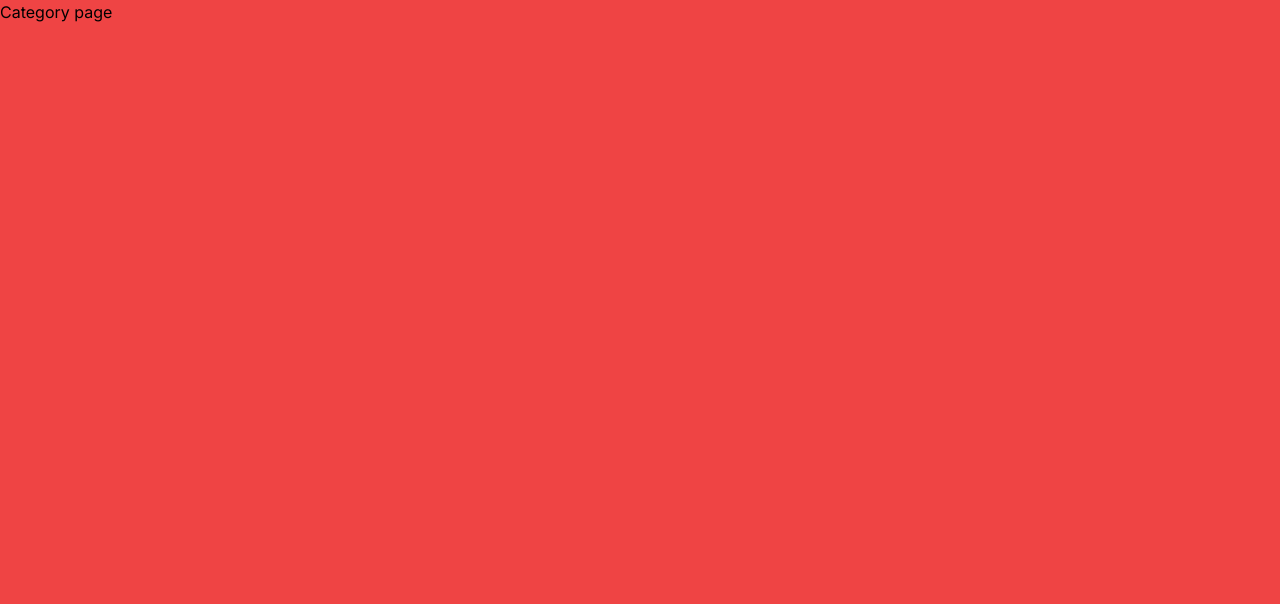
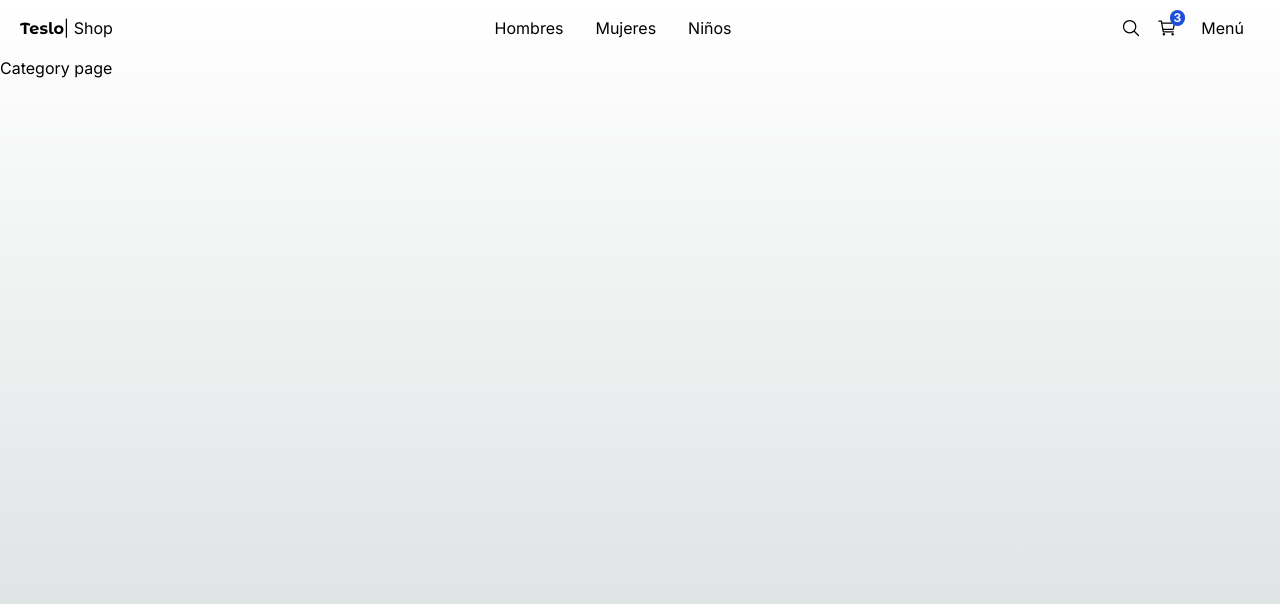
Before and after one commit to Z4nerys/new-teslo-shop-npm, a Next.js app: page /category/kid in a window 1280 px wide. Shown: the top 604 px of the page. Built offline with nearby package versions, Linux system fonts and the light colour scheme.

Commit message:
diseño menu

```diff
--- a/package.json
+++ b/package.json
@@ -11,7 +11,8 @@
   "dependencies": {
     "next": "^14.0.4",
     "react": "^18",
-    "react-dom": "^18"
+    "react-dom": "^18",
+    "react-icons": "^4.12.0"
   },
   "devDependencies": {
     "@types/node": "^20",
--- a/src/app/(shop)/layout.tsx
+++ b/src/app/(shop)/layout.tsx
@@ -1,8 +1,12 @@
+import { TopMenu } from "@/components";
+
 export default function ShopLayout({ children }: {
     children: React.ReactNode;
 }) {
     return(
-        <main className="min-h-screen bg-red-500">
+        <main className="min-h-screen">
+
+            <TopMenu/>
             { children }
         </main>
     )
--- /dev/null
+++ b/src/components/index.ts
@@ -0,0 +1 @@
+export * from './ui/top-menu/TopMenu';
--- /dev/null
+++ b/src/components/ui/top-menu/TopMenu.tsx
@@ -0,0 +1,47 @@
+import Link from "next/link"
+import { IoCartOutline, IoSearchOutline } from "react-icons/io5"
+
+import { titleFont } from "@/config/fonts"
+
+export const TopMenu = () => {
+  return (
+    <nav className="flex px-5 justify-between items-center w-full">
+        {/* logo */}
+        <div>
+            <Link
+                href="/">
+                    <span className={` ${titleFont.className } antialiased font-bold`}>Teslo</span>
+                    <span>| Shop</span>
+            </Link>
+        </div>
+
+        {/* Center Menu */}
+        <div className="hidden sm:block">
+            <Link className="m-2 p-2 rounded-md transition-all hover:bg-gray-100" href="/category/men">Hombres</Link>
+            <Link className="m-2 p-2 rounded-md transition-all hover:bg-gray-100" href="/category/women">Mujeres</Link>
+            <Link className="m-2 p-2 rounded-md transition-all hover:bg-gray-100" href="/category/kids">Niños</Link>
+        </div>
+
+        {/* Search, Cart, Menu */}
+        <div className="flex items-center">
+
+            <Link href="/search" className="mx-2">
+                <IoSearchOutline className="w-5 h-5"/>
+            </Link>
+
+            <Link href="/cart" className="mx-2">
+                <div className="relative">
+                    <span className="absolute text-xs rounded-full px-1 font-bold -top-2 -right-2 bg-blue-700 text-white">3</span>
+                    <IoCartOutline className="w-5 h-5"/>
+                </div>
+            </Link>
+
+            <button className="m-2 p-2 rounded-md transition-all hover:bg-gray-100">
+                Menú
+            </button>
+
+        </div>
+
+    </nav>
+  )
+}
```
Also changed, not shown: 2 other files (tests, documents, lock files or other folders).
